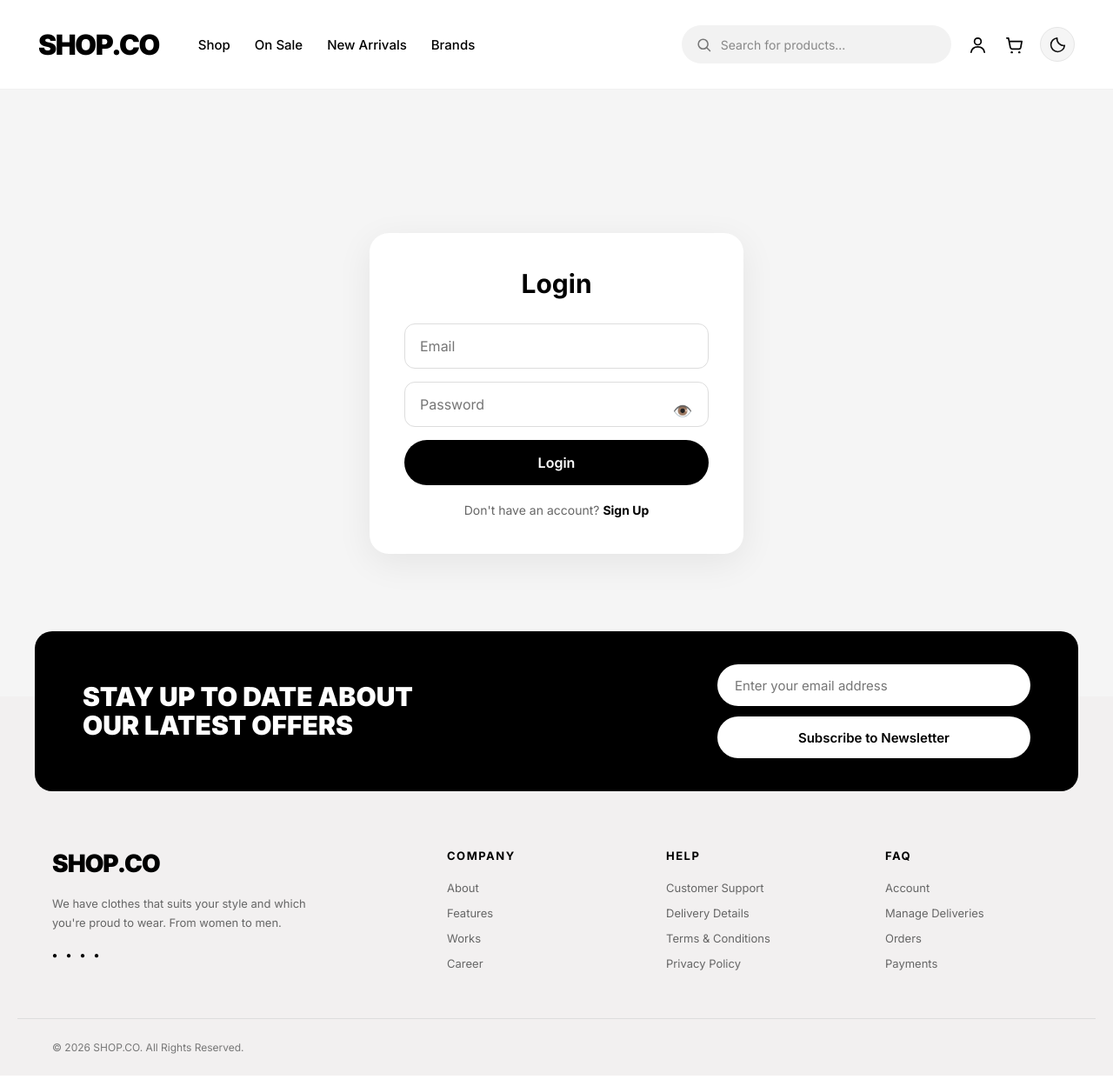
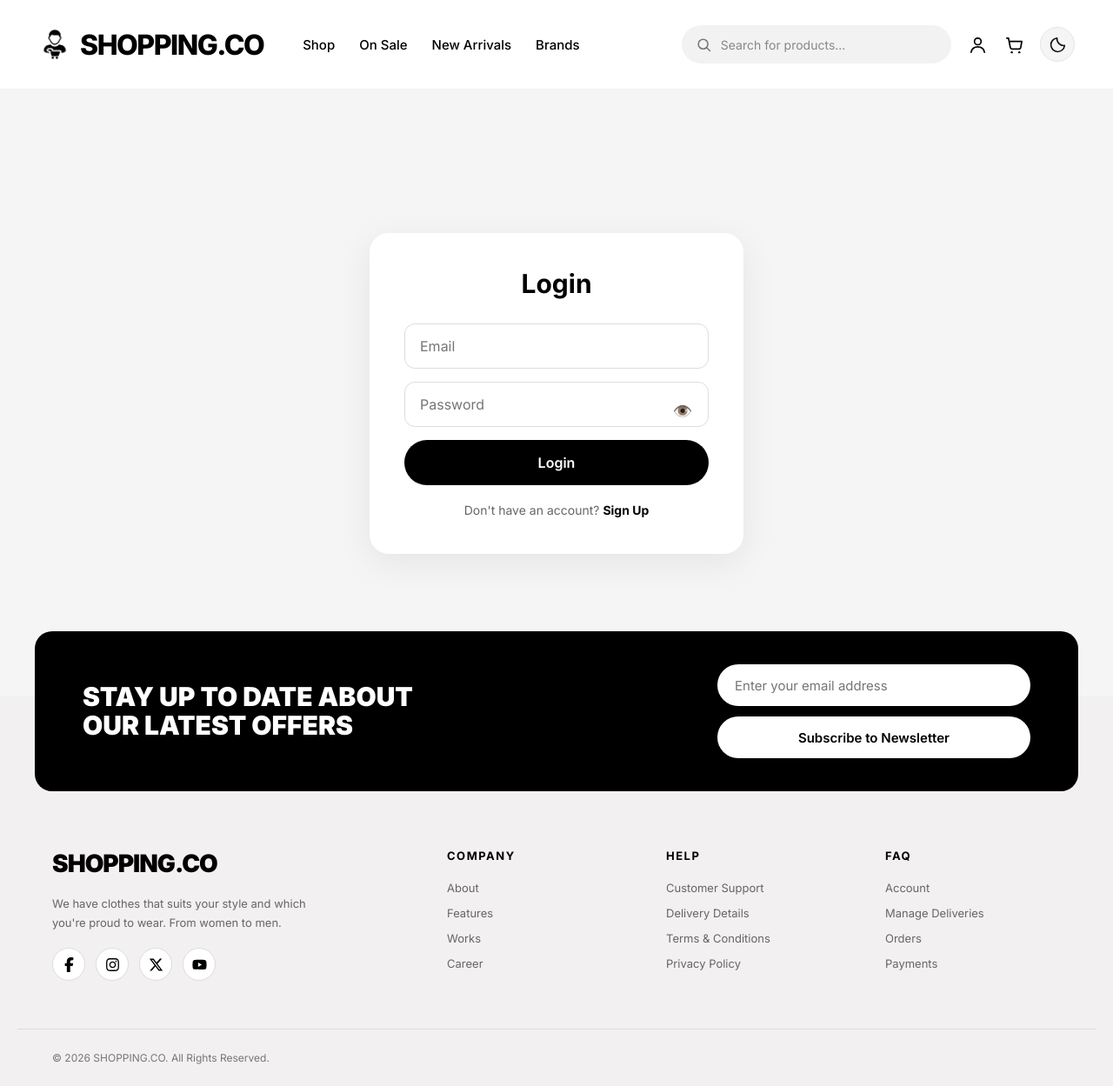
Before and after one commit to moin-khan-1/figma-ecommerce-website, a React (Vite) app: page /login in a window 1280 px wide. Shown: the whole page at 87% size. Built offline with nearby package versions, Linux system fonts and the light colour scheme.

Commit message:
Update SHOPPING.CO branding and notifications UI

```diff
--- a/src/components/Footer.jsx
+++ b/src/components/Footer.jsx
@@ -1,3 +1,10 @@
+import {
+    FaFacebookF,
+    FaInstagram,
+    FaXTwitter,
+    FaYoutube,
+} from "react-icons/fa6";
+
 function Footer() {
     return (
         <footer className="footer">
@@ -31,7 +38,7 @@ function Footer() {
 
                 <div className="footer-brand">
 
-                    <h2>SHOP.CO</h2>
+                    <h2>SHOPPING.CO</h2>
 
                     <p>
                         We have clothes that suits your style and which you're proud
@@ -39,7 +46,21 @@ function Footer() {
                     </p>
 
                     <div className="footer-socials">
-                        ●　●　●　●
+                        <a href="https://facebook.com/" aria-label="Facebook">
+                            <FaFacebookF />
+                        </a>
+
+                        <a href="https://instagram.com/" aria-label="Instagram">
+                            <FaInstagram />
+                        </a>
+
+                        <a href="https://x.com/" aria-label="X">
+                            <FaXTwitter />
+                        </a>
+
+                        <a href="https://youtube.com/" aria-label="YouTube">
+                            <FaYoutube />
+                        </a>
                     </div>
 
                 </div>
@@ -83,7 +104,7 @@ function Footer() {
             <div className="footer-bottom">
 
                 <p>
-                    © 2026 SHOP.CO. All Rights Reserved.
+                    © 2026 SHOPPING.CO. All Rights Reserved.
                 </p>
 
             </div>
--- a/src/components/Navbar.jsx
+++ b/src/components/Navbar.jsx
@@ -212,11 +212,14 @@ function Navbar() {
                 </button>
 
                 {/* LOGO */}
-                <Link
-                    to="/"
-                    className="shop-logo"
-                >
-                    SHOP.CO
+
+                <Link to="/" className="shop-logo">
+                    <img
+                        src="/shopping-avatar.png"
+                        alt="SHOPPING.CO Logo"
+                        className="shop-logo-avatar"
+                    />
+                    <span>SHOPPING.CO</span>
                 </Link>
 
                 {/* NAV LINKS */}
@@ -485,7 +488,7 @@ function Navbar() {
                                                     "10px",
                                             }}
                                         >
-                                            Welcome to SHOP.CO
+                                            Welcome to SHOPPING.CO
                                         </div>
 
                                         {/* LOGIN */}
--- a/src/index.css
+++ b/src/index.css
@@ -2665,3 +2665,72 @@ body:not(.dark-mode) .checkout-form input {
   color: #111111;
   border-color: #e0e0e0;
 }
+
+.shop-logo {
+  display: inline-flex;
+  align-items: center;
+  gap: 10px;
+  text-decoration: none;
+  font-weight: 800;
+  color: inherit;
+  white-space: nowrap;
+}
+
+.shop-logo-avatar {
+  width: 38px;
+  height: 38px;
+  object-fit: contain;
+  display: block;
+}
+
+.footer-socials {
+  display: flex;
+  align-items: center;
+  gap: 12px;
+  margin-top: 18px;
+}
+
+.footer-socials a {
+  width: 38px;
+  height: 38px;
+  display: flex;
+  align-items: center;
+  justify-content: center;
+  border: 1px solid #ddd;
+  border-radius: 50%;
+  color: #000;
+  background: #fff;
+  font-size: 17px;
+  text-decoration: none;
+  transition: 0.2s ease;
+}
+
+.footer-socials a:hover {
+  background: #000;
+  color: #fff;
+  border-color: #000;
+}
+
+/* SHOPPING.CO logo visibility in dark mode */
+body.dark-mode .shop-logo {
+  color: #ffffff;
+}
+
+body.dark-mode .shop-logo-avatar {
+  background: #ffffff;
+  border-radius: 8px;
+  padding: 3px;
+}
+
+/* Footer social icons in dark mode */
+body.dark-mode .footer-socials a {
+  color: #ffffff;
+  background: #222222;
+  border-color: #555555;
+}
+
+body.dark-mode .footer-socials a:hover {
+  color: #000000;
+  background: #ffffff;
+  border-color: #ffffff;
+}
--- a/src/pages/Admin.jsx
+++ b/src/pages/Admin.jsx
@@ -109,7 +109,7 @@ function Admin() {
                 <div className="admin-page-heading">
                     <div>
                         <p className="admin-eyebrow">
-                            SHOP.CO ADMIN
+                            SHOPPING.CO ADMIN
                         </p>
 
                         <h1>Dashboard</h1>
@@ -310,7 +310,7 @@ function Admin() {
     return (
         <main className="admin-layout">
             <aside className="admin-sidebar">
-                <div className="admin-logo">SHOP.CO</div>
+                <div className="admin-logo">SHOPPING.CO</div>
 
                 <div className="admin-user-box">
                     <span>ADMIN</span>
--- a/src/pages/AdminLogin.jsx
+++ b/src/pages/AdminLogin.jsx
@@ -1,5 +1,6 @@
 import { useState } from "react";
 import { useNavigate } from "react-router-dom";
+
 
 const API_URL =
     import.meta.env.VITE_API_URL || "http://localhost:5000";
@@ -72,7 +73,7 @@ function AdminLogin() {
         <main className="admin-login-page">
             <div className="admin-login-card">
                 <div className="admin-login-logo">
-                    SHOP.CO
+                    SHOPPING.CO
                 </div>
 
                 <p className="admin-eyebrow">
```
Also changed, not shown: public/shopping-avatar.png (added).
